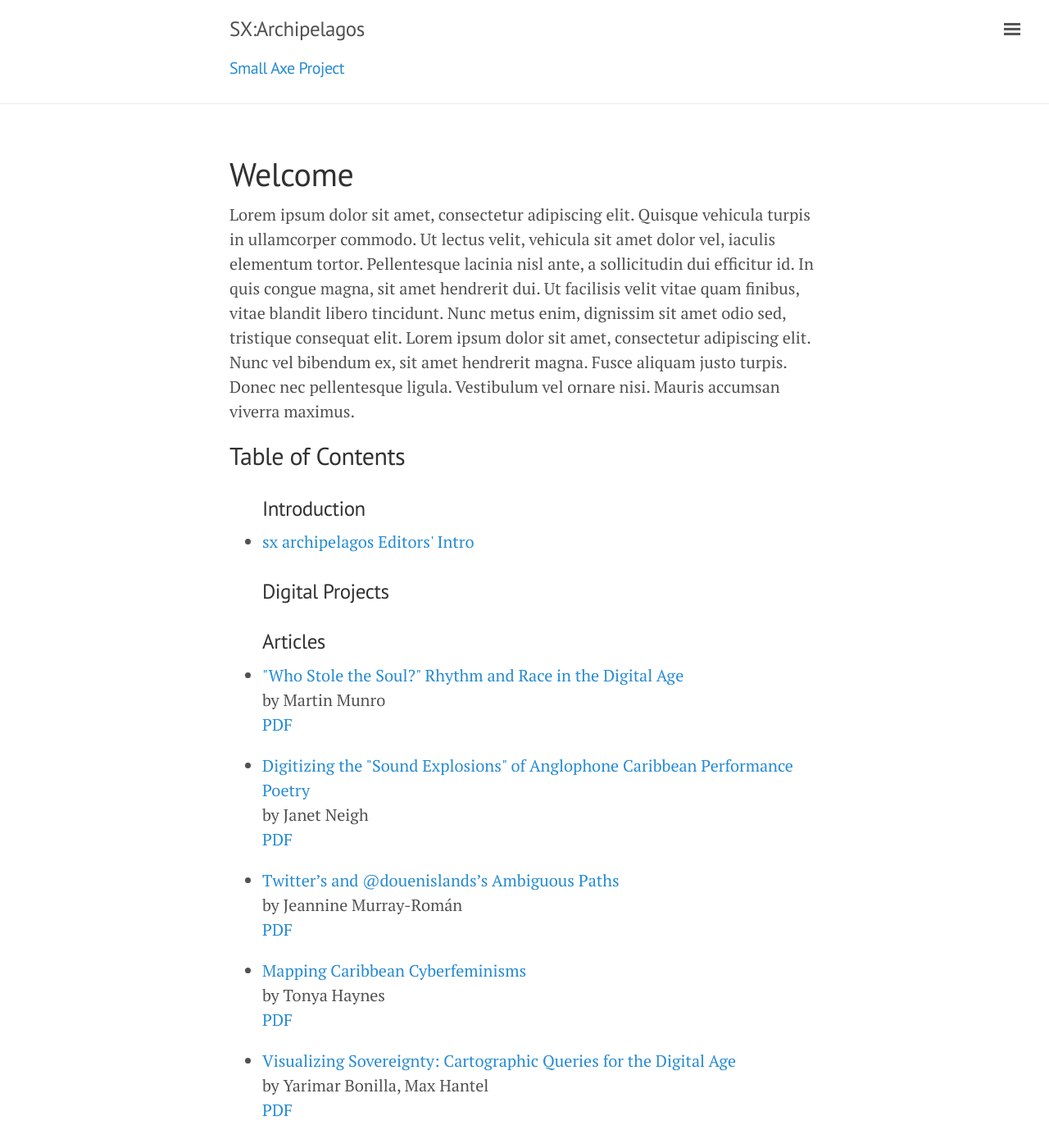
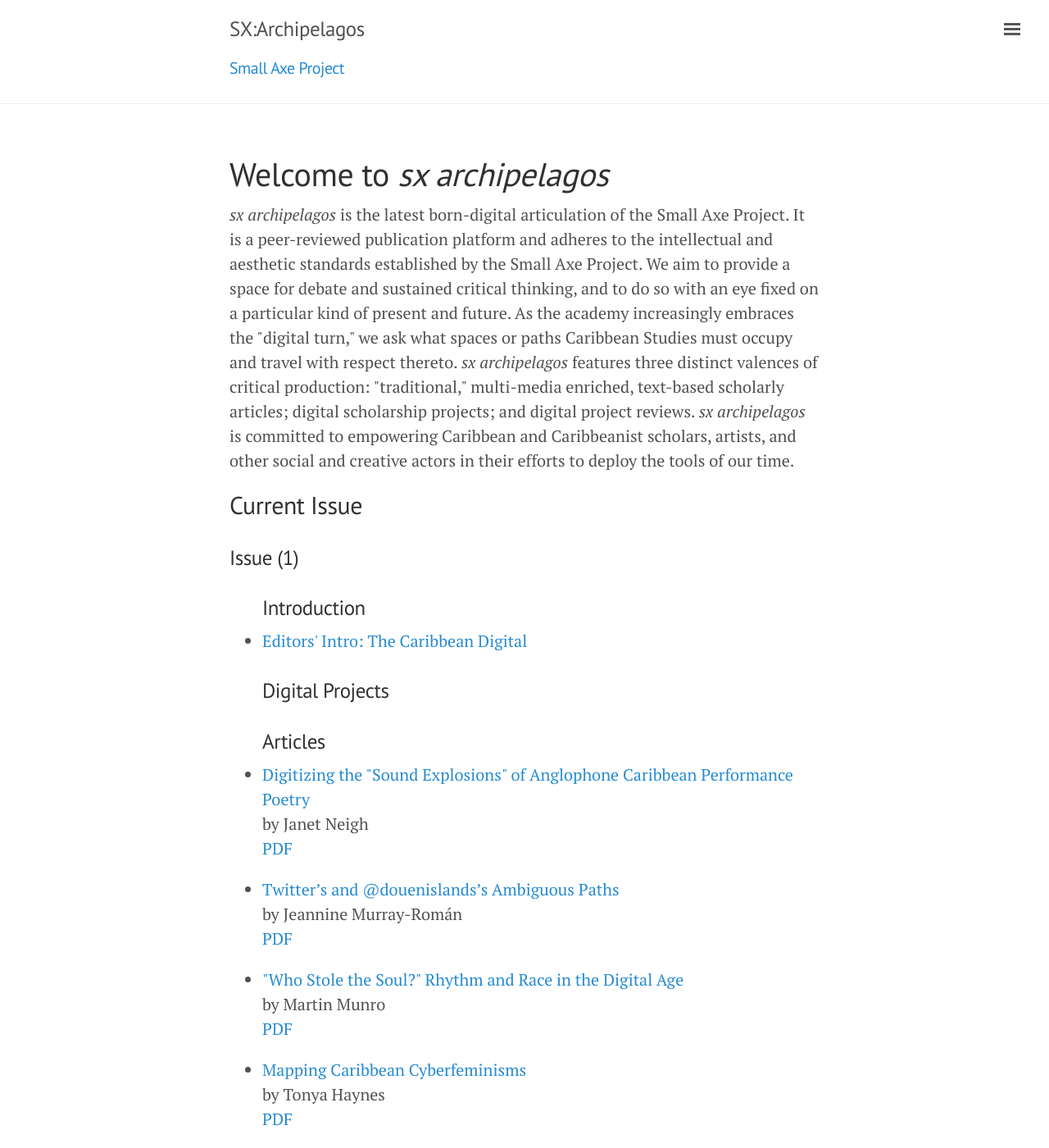
Before and after one commit to archipelagosjournal/archipelagos, a Jekyll site: the page built from index.html, in a window 1280 px wide and 1400 px high. Shown: the whole window at 82% size. Built offline with Jekyll 4.4.1, drawn with Linux system fonts in a browser that asks for light colours.

Commit message:
welcome message

```diff
--- a/_includes/issue01.html
+++ b/_includes/issue01.html
@@ -1,120 +1,8 @@
 
-<h1>Welcome</h1>
-<p>Lorem ipsum dolor sit amet, consectetur adipiscing elit. Quisque vehicula turpis in ullamcorper commodo. Ut lectus velit, vehicula sit amet dolor vel, iaculis elementum tortor. Pellentesque lacinia nisl ante, a sollicitudin dui efficitur id. In quis congue magna, sit amet hendrerit dui. Ut facilisis velit vitae quam finibus, vitae blandit libero tincidunt. Nunc metus enim, dignissim sit amet odio sed, tristique consequat elit. Lorem ipsum dolor sit amet, consectetur adipiscing elit. Nunc vel bibendum ex, sit amet hendrerit magna. Fusce aliquam justo turpis. Donec nec pellentesque ligula. Vestibulum vel ornare nisi. Mauris accumsan viverra maximus.</p>
+<h1 id="welcome-to-sx-archipelagos">Welcome to <em>sx archipelagos</em></h1>
+<p><em>sx archipelagos</em> is the latest born-digital articulation of the Small Axe Project. It is a peer-reviewed publication platform and adheres to the intellectual and aesthetic standards established by the Small Axe Project. We aim to provide a space for debate and sustained critical thinking, and to do so with an eye fixed on a particular kind of present and future. As the academy increasingly embraces the "digital turn," we ask what spaces or paths Caribbean Studies must occupy and travel with respect thereto. <em>sx archipelagos</em> features three distinct valences of critical production: "traditional," multi-media enriched, text-based scholarly articles; digital scholarship projects; and digital project reviews. <em>sx archipelagos</em> is committed to empowering Caribbean and Caribbeanist scholars, artists, and other social and creative actors in their efforts to deploy the tools of our time.</p>
 
+<h2>Current Issue</h2>
+<h3>Issue (1)</h3>
 
-<!-- Table of Contents -->
-<div class="toc">
-  <h2>Table of Contents</h2>
-
-<!-- Introductory material -->
-<ul class="toc-introduction">
-<h3>Introduction</h3>
-
-{% assign documents = site.issue01 | sort: 'order' %}
-
-
-
-{% for document in documents %}
-  {% if document.section == "introduction" %}
-
-    <li class="toc-page-title">
-      <a href="{{ document.url | prepend:site.baseurl }}">
-        {{ document.title["long"] }}
-      </a><br>
-    <span class="byline">
-        {{ document.credit }}
-    </span>
-  </a>
-    </li>
-
-  {% endif %}
-{% endfor %}
-</ul>
-
-
-<ul class="toc-project">
-<h3>Digital Projects</h3>
-
-{% assign documents = site.issue01 | sort: 'order' %}
-
-
-
-{% for document in documents %}
-  {% if document.section == "project" %}
-
-    <li class="toc-project-title">
-      <a href="{{ document.url | prepend:site.baseurl }}">
-        {{ document.title["long"] }}
-      </a><br>
-    <span class="byline">
-        {{ document.credit }}
-    </span>
-  <a href="{{ document.link }}">
-    <img class="project-image" src="/images/{{ document.image }}" width="33%" />
-  </a>
-    </li>
-
-  {% endif %}
-{% endfor %}
-</ul>
-</div>
-
-
-<ul class="toc-article">
-<h3>Articles</h3>
-{% for document in documents %}
-  {% if document.section == "articles" %}
-
-
-    <li class="toc-article-title">
-      <a href="{{ document.url | prepend:site.baseurl }}">
-        {{ document.title["long"] }}
-      </a><br>
-    <span class="byline">by
-    {% for author in document.author %}
-      {% if forloop.last == true %}
-        <span class="author">{{ author.name }}</span>
-      {% else %}
-        <span class="author">{{ author.name }}</span>,
-      {% endif %}
-    {% endfor %}
-
-    </span>
-    <!-- PDF -->
-    <p>
-      <a class="pdf-link" href="/assets{{ document.url | replace:'.html','.pdf' }}">PDF</a>
-    </p>
-    </li>
-
-  {% endif %}
-{% endfor %}
-</ul>
-<ul class="toc-article">
-<h3>Reviews</h3>
-{% for document in documents %}
-  {% if document.section == "reviews" %}
-
-    <li class="toc-article-title">
-      <a href="{{ document.url | prepend:site.baseurl }}">
-        {{ document.title["long"] }}
-      </a><br>
-    <span class="byline">by
-    {% for author in document.author %}
-      {% if forloop.last == true %}
-        <span class="author">{{ author.name }}</span>.
-      {% else %}
-        <span class="author">{{ author.name }}</span>,
-      {% endif %}
-    {% endfor %}
-
-    </span>
-    <!-- PDF -->
-    <p>
-      <a class="pdf-link" href="/assets{{ document.url | replace:'.html','.pdf' }}">PDF</a>
-    </p>
-    </li>
-
-  {% endif %}
-{% endfor %}
-</ul>
+{% include toc.html %}
--- /dev/null
+++ b/_includes/toc.html
@@ -0,0 +1,115 @@
+
+<!-- Table of Contents -->
+<div class="toc">
+
+<!-- Introductory material -->
+<ul class="toc-introduction">
+<h3>Introduction</h3>
+
+{% assign documents = site.issue01 | sort: 'order' %}
+
+
+
+{% for document in documents %}
+  {% if document.section == "introduction" %}
+
+    <li class="toc-page-title">
+      <a href="{{ document.url | prepend:site.baseurl }}">
+        {{ document.title["long"] }}
+      </a><br>
+    <span class="byline">
+        {{ document.credit }}
+    </span>
+  </a>
+    </li>
+
+  {% endif %}
+{% endfor %}
+</ul>
+
+
+<ul class="toc-project">
+<h3>Digital Projects</h3>
+
+{% assign documents = site.issue01 | sort: 'order' %}
+
+
+
+{% for document in documents %}
+  {% if document.section == "project" %}
+
+    <li class="toc-project-title">
+      <a href="{{ document.url | prepend:site.baseurl }}">
+        {{ document.title["long"] }}
+      </a><br>
+    <span class="byline">
+        {{ document.credit }}
+    </span>
+  <a href="{{ document.link }}">
+    <img class="project-image" src="/images/{{ document.image }}" width="33%" />
+  </a>
+    </li>
+
+  {% endif %}
+{% endfor %}
+</ul>
+</div>
+
+
+<ul class="toc-article">
+<h3>Articles</h3>
+{% for document in documents %}
+  {% if document.section == "articles" %}
+
+
+    <li class="toc-article-title">
+      <a href="{{ document.url | prepend:site.baseurl }}">
+        {{ document.title["long"] }}
+      </a><br>
+    <span class="byline">by
+    {% for author in document.author %}
+      {% if forloop.last == true %}
+        <span class="author">{{ author.name }}</span>
+      {% else %}
+        <span class="author">{{ author.name }}</span>,
+      {% endif %}
+    {% endfor %}
+
+    </span>
+    <!-- PDF -->
+    <p>
+      <a class="pdf-link" href="/assets{{ document.url | replace:'.html','.pdf' }}">PDF</a>
+    </p>
+    </li>
+
+  {% endif %}
+{% endfor %}
+</ul>
+<ul class="toc-article">
+<h3>Reviews</h3>
+{% for document in documents %}
+  {% if document.section == "reviews" %}
+
+    <li class="toc-article-title">
+      <a href="{{ document.url | prepend:site.baseurl }}">
+        {{ document.title["long"] }}
+      </a><br>
+    <span class="byline">by
+    {% for author in document.author %}
+      {% if forloop.last == true %}
+        <span class="author">{{ author.name }}</span>.
+      {% else %}
+        <span class="author">{{ author.name }}</span>,
+      {% endif %}
+    {% endfor %}
+
+    </span>
+    <!-- PDF -->
+    <p>
+      <a class="pdf-link" href="/assets{{ document.url | replace:'.html','.pdf' }}">PDF</a>
+    </p>
+    </li>
+
+  {% endif %}
+{% endfor %}
+</ul>
--- a/_issue01/editors-introduction.md
+++ b/_issue01/editors-introduction.md
@@ -2,7 +2,7 @@
 layout: article
 section: introduction
 title:
-  "long": "sx archipelagos Editors' Intro"
+  "long": "Editors' Intro: The Caribbean Digital"
   "short": "Editor's Intro"
 author:
 - name: Kaiama L. Glover
```
Also changed, not shown: _includes/issue02.html (+1 -86 lines), _issue01/munro-soul.md (+1 -1 lines), _issue01/murrayroman-douenislands.md (+1 -1 lines), _issue01/neigh-digitizing.md (+1 -1 lines).
